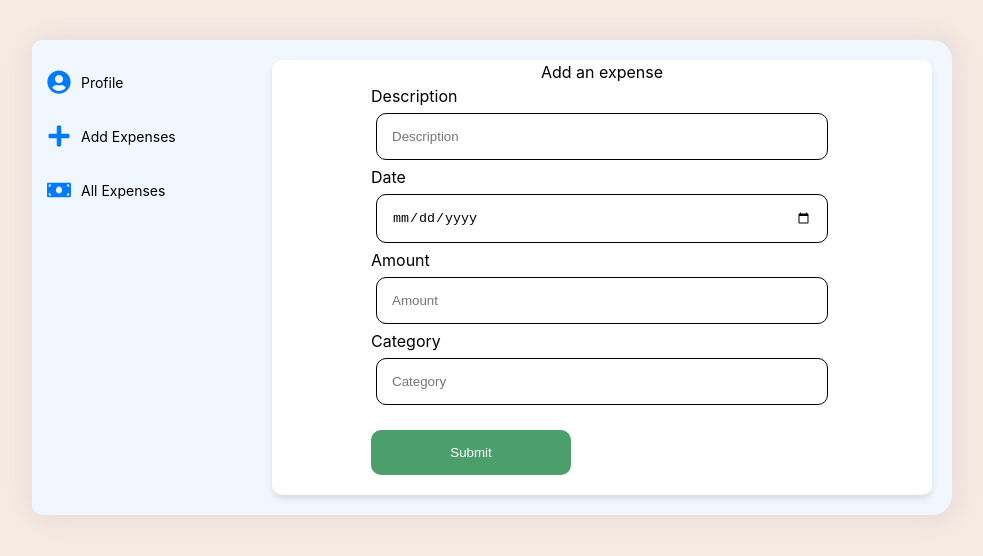
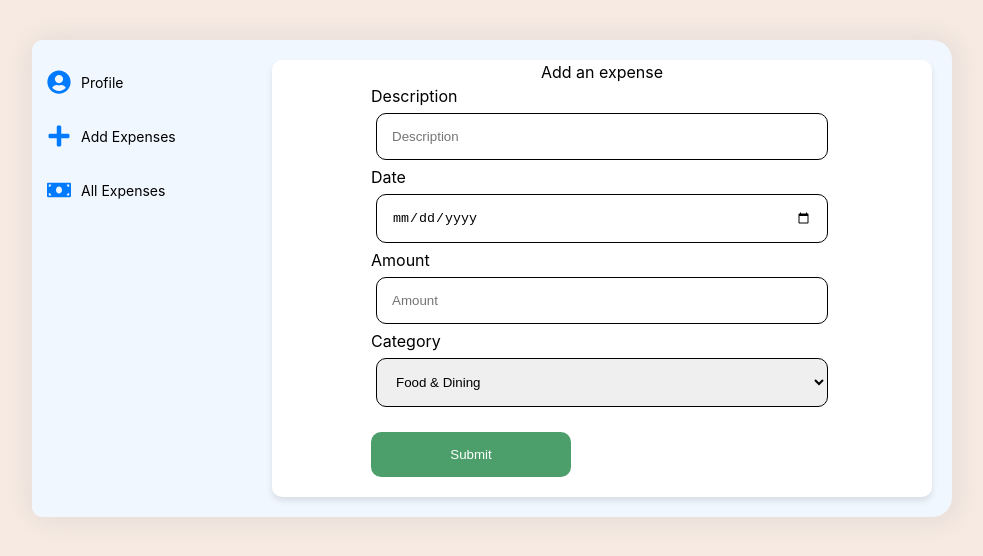
Before and after one commit to Ajazmiah/ExpenseTracker-, a React (Vite) app: page / in a window 1280 px wide. Shown: the top 556 px of the page, without its empty margins (148-1131 px from the left). Built offline with nearby package versions, Linux system fonts and the light colour scheme.

Commit message:
added other features

```diff
--- a/src/Components/Form/Form.jsx
+++ b/src/Components/Form/Form.jsx
@@ -1,47 +1,57 @@
-import React, {useState} from 'react'
-import styles from './Form.module.css'
-function Form({expenses, setExpenses}) {
-
+import React, { useState } from "react";
+import styles from "./Form.module.css";
+function Form({ expenses, setExpenses }) {
   const generateTempId = () => Math.random().toString(36).substr(2, 9);
 
   const [formData, setFormData] = useState({
     id: generateTempId(),
-        description: '',
-        date: '',
-        amount: '',
-        category: ''
+    description: "",
+    date: "",
+    amount: "",
+    category: "",
   });
 
 
 
-
+  const categories = [
+    "Food & Dining",
+    "Utilities",
+    "Transportation",
+    "Housing",
+    "Health & Fitness",
+    "Entertainment",
+    "Personal Care",
+    "Travel",
+    "Education",
+    "Family & Friends",
+    "Other",
+  ];
 
   const handleSubmit = (e) => {
-      e.preventDefault()
-      setExpenses(prev => [...prev , formData])
-    }
-
-
-
+    e.preventDefault();
+    setExpenses((prev) => [...prev, formData]);
+  };
 
   // Function to handle changes in form inputs
   const handleChange = (e) => {
     const { name, value } = e.target;
     setFormData({
       ...formData,
-      [name]: value
+      [name]: value,
     });
   };
 
+  console.log(formData)
 
   return (
     <div>
       <form onSubmit={handleSubmit}>
+        <legend className={styles["legend"]}>Add an expense</legend>
 
-    <legend className={styles['legend']}>Add an expense</legend>
-
-    <div className={styles['form-group']}>
-      <label htmlFor="description" className={styles['label']}>Description</label>
+        <div className={styles["form-group"]}>
+          <label htmlFor="description" className={styles["label"]}>
+            Description
+          </label>
           <input
             type="text"
             id="description"
@@ -49,24 +59,28 @@ function Form({expenses, setExpenses}) {
             placeholder="Description"
             value={formData.description}
             onChange={handleChange}
-        className={styles['input']}
+            className={styles["input"]}
           />
         </div>
 
-    <div className={styles['form-group']}>
-      <label htmlFor="date" className={styles['label']}>Date</label>
+        <div className={styles["form-group"]}>
+          <label htmlFor="date" className={styles["label"]}>
+            Date
+          </label>
           <input
             type="date"
             id="date"
             name="date"
             value={formData.date}
             onChange={handleChange}
-        className={styles['input']}
+            className={styles["input"]}
           />
         </div>
 
-    <div className={styles['form-group']}>
-      <label htmlFor="amount" className={styles['label']}>Amount</label>
+        <div className={styles["form-group"]}>
+          <label htmlFor="amount" className={styles["label"]}>
+            Amount
+          </label>
           <input
             type="number"
             id="amount"
@@ -74,30 +88,43 @@ function Form({expenses, setExpenses}) {
             placeholder="Amount"
             value={formData.amount}
             onChange={handleChange}
-        className={styles['input']}
+            className={styles["input"]}
           />
         </div>
 
-    <div className={styles['form-group']}>
-      <label htmlFor="category" className={styles['label']}>Category</label>
+        <div className={styles["form-group"]}>
+          <label htmlFor="category" className={styles["label"]}>
+            Category
+          </label>
+          <select id="category" name="category" className={styles["input"]} onChange={handleChange}>
+            {categories.map((category, index) => (
+              <option key={index} value={category}>
+                {category}
+              </option>
+            ))}
+          </select>
+
+          {formData.category === "Other" ? (
             <input
               type="text"
               id="category"
               name="category"
               placeholder="Category"
-        value={formData.category}
+              value={formData.otherCategory}
               onChange={handleChange}
-        className={styles['input']}
+              className={styles["input"]}
             />
+          ) : null}
         </div>
 
-    <div className={styles['form-group']}>
-      <button type="submit" className={styles['button']}>Submit</button>
+        <div className={styles["form-group"]}>
+          <button type="submit" className={styles["button"]}>
+            Submit
+          </button>
         </div>
-
       </form>
     </div>
-  )
+  );
 }
 
-export default Form
+export default Form;
```
Lines whose indentation alone changed are shown as unchanged.
